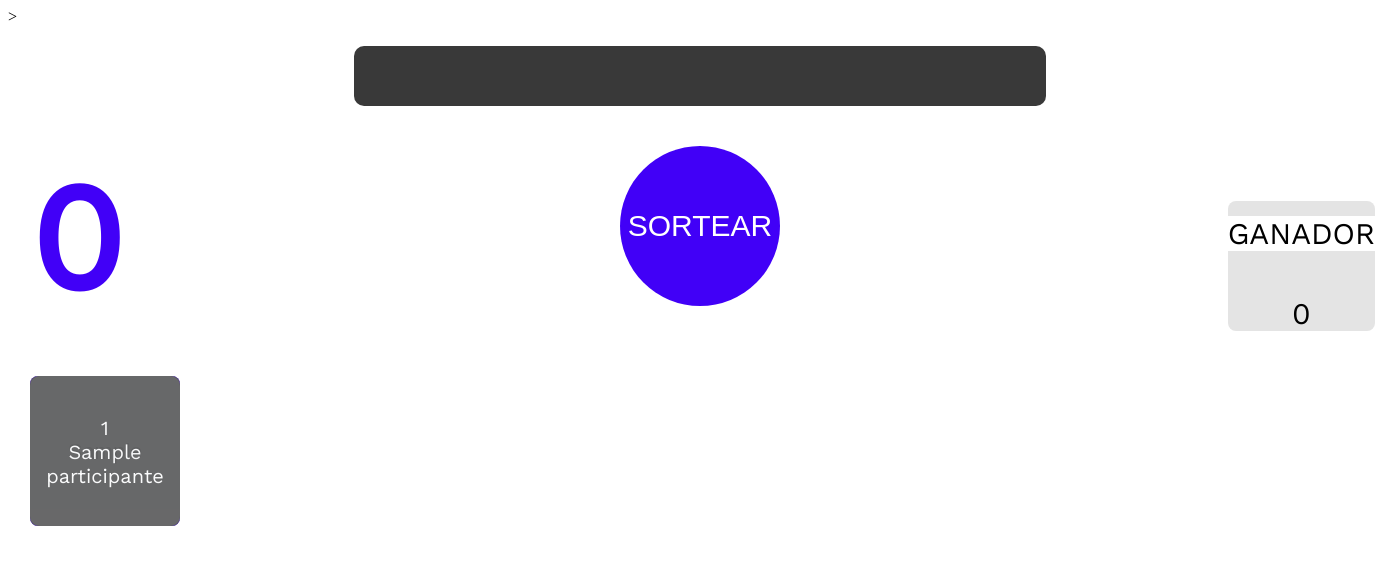
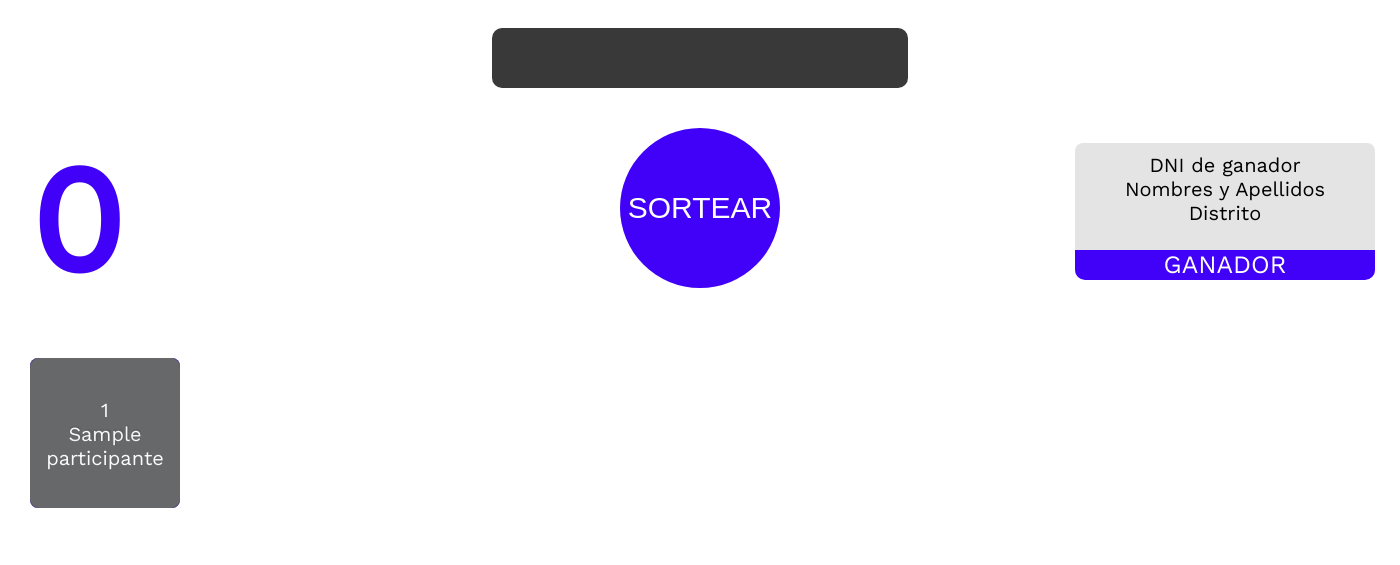
Before and after one commit to InfoChincha/infochincha, a PHP site: page /participante.php in a window 1400 px wide. Shown: the top 565 px of the page. Run offline with PHP 8.4, Linux system fonts and the light colour scheme; tables that the repository leaves empty or names only in its code hold one stand-in row (values such as "Sample post"); grey boxes marked "Sample" are stand-in pictures; data that the repository does not hold is empty.

Commit message:
aleatorio

```diff
--- a/participante.php
+++ b/participante.php
@@ -15,11 +15,11 @@ if (!$link) {
 <html>
 <head>
 	<title></title>
-	<script
-  src="https://code.jquery.com/jquery-3.5.1.js"
+	<script src="https://code.jquery.com/jquery-3.5.1.js"
   			integrity="sha256-QWo7LDvxbWT2tbbQ97B53yJnYU3WhH/C8ycbRAkjPDc="
   			crossorigin="anonymous"></script>
-	<link href="https://fonts.googleapis.com/css?family=Work+Sans&display=swap" rel="stylesheet">>
+	<link href="https://fonts.googleapis.com/css?family=Work+Sans&display=swap" rel="stylesheet">
+
 	<style type="text/css">
     	body{
     		background: white;
@@ -28,7 +28,7 @@ if (!$link) {
         #cuadro{
             position: relative;
             border-radius: 10px;
-            width:50%;
+            width:30%;
             height: 60px;
             margin-left: auto;
             margin-right: auto;
@@ -224,12 +224,12 @@ outline-offset: 0;outline:none
 		<input type="submit" name="random" value="SORTEAR" id="random">
 		</form>
 
-	<div id="CENTRAL" >
+	<div id="CENTRAL">
 		<div id="numero-aleatorio"><?php echo $ran; ?></div>
    	<?php
    	$consulta= "SELECT * FROM participante";
 	$datos=mysqli_query($link,$consulta);
-	$gana=0;
+	$gana='DNI de ganador'."<br>"."Nombres y Apellidos"."<br>"."Distrito";
 		while ($fila =mysqli_fetch_array($datos)) {
  			$ima=$fila['imagen'];
  			$name=$fila['nombres'];
@@ -254,23 +254,28 @@ mysqli_close($link);
   <style type="text/css">
   	#ganador{
   		position: absolute;
-
-  		bottom:45px;
+  		width: 300px;
+  		padding-top:10px;
+  		height: 120px;
+  		bottom:85px;
   		right:15px;
   		font-size: 30px;
   		background:#E4E4E4;
-  		border-radius:8px;
+  		border-radius:8px 8px 0 0;
   		font-family: 'Work Sans', sans-serif;
-  		text-align: center;
+  		text-align: center;font-size: 20px;
   	}
   	#gana{
   		position: relative;
-  		bottom: 15px;
-  		background: white;
-  		color:black;
+  		height: 30px;
+  		background: #4100f7;
+  		color:white;
+  		top:0px;
+  		font-size: 25px;
+  		border-radius:0px 0px 10px 10px;
   	}
   </style>
-	<div id="ganador"><p id="gana">GANADOR</p><?php echo $gana; ?></div>
+	<div id="ganador"><?php echo $gana; ?><p id="gana">GANADOR</p></div>
 
 
  <!--    <div id="tarjeta">
--- a/prueba.php
+++ b/prueba.php
@@ -7,15 +7,23 @@ $link = new mysqli("infochincha20.mysql.database.azure.com",$username, $password
 if (!$link) {
       die("Connection failed: " . mysqli_connect_error());
 }
-$ran=rand(1,172);
-$envio= "SELECT * FROM participante WHERE id='$ran'";
+
+$envio= "SELECT * FROM participante ";
 		$consulta=mysqli_query($link,$envio);
-		while ($fila =mysqli_fetch_array($consulta)) {
- 		$o=$fila['id'];
- 		$tubo=$fila['nombres'].' '.$fila['apellidos'];
+		$datas=array();
+		while ($fila =mysqli_fetch_assoc($consulta)) {
+			$datas[]=$fila;
+			// echo $fila['nombres'];
+
  	}
-$numero =rand(1,$o);
+// $numero =rand(1,$o);
+ 	$ran=rand(1,111);
+foreach($datas as $data){
 
-echo "$tubo";
+	if($data['id']==$ran){
+		echo $data['nombres'].' '.$data['apellidos'];	}
+
+}
+
 
 	?>
```
Lines whose indentation alone changed are shown as unchanged.
